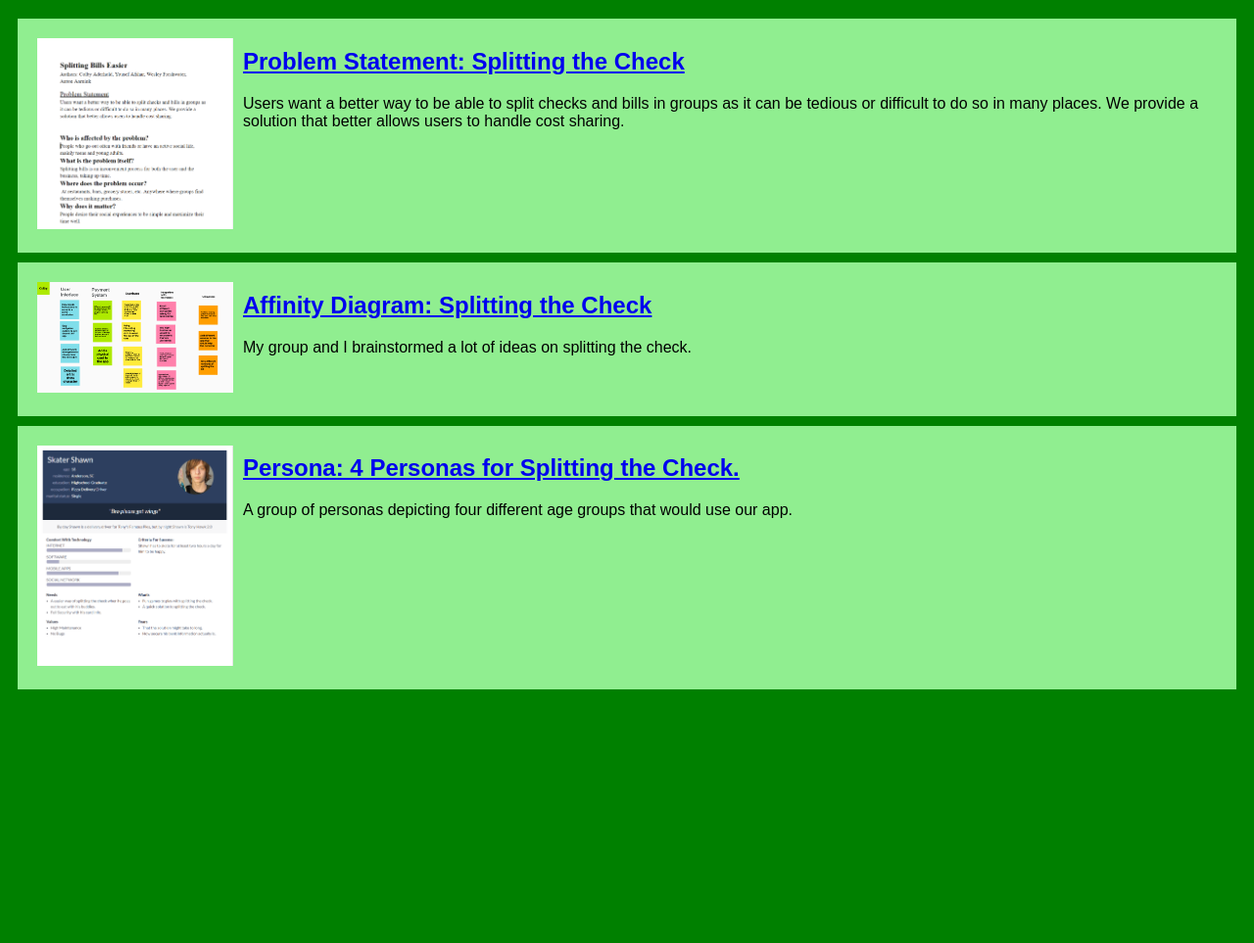
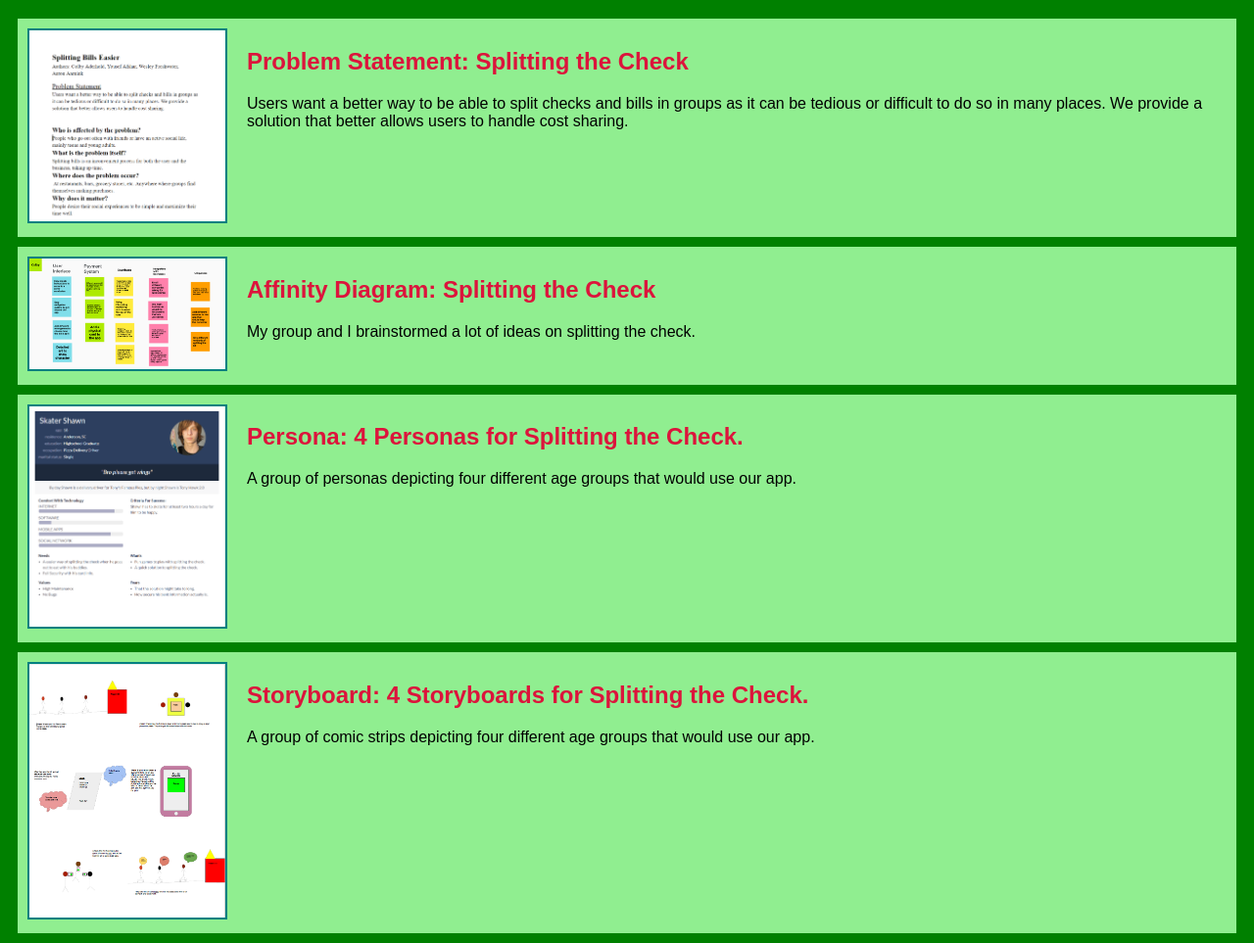
Before and after one commit to ColbyAderhold/ColbyAderhold.github.io, a plain HTML site: page index.html in a window 1280 px wide. Shown: the part 61-1024 px from the top of the page at 98% size. Before the commit the page ends 800 px from the top, so only its background shows below. Drawn offline with Linux system fonts and the light colour scheme.

Commit message:
Add files via upload

```diff
--- a/index.html
+++ b/index.html
@@ -39,5 +39,16 @@
                 </p>
             </section>
         </section>
+
+         <!-- Storyboard Assignment-->
+         <section class="assignment">
+            <a href="Files/colbyStoryboardFinal.pdf"><img src="images/Storyboard.png"></a>
+            <section class="ass-details">
+                <a href="Files/colbyStoryboardFinal.pdf"><h2>Storyboard: 4 Storyboards for Splitting the Check.</h2></a>
+                 <p>
+                  A group of comic strips depicting four different age groups that would use our app.
+                </p>
+            </section>
+        </section>
     </body>
 </html>
--- a/styles.css
+++ b/styles.css
@@ -12,10 +12,16 @@ body {
 
 .assignment img {
     width:200px;
-    padding:10px;
+    border:2px solid teal;
+    margin-right:20px;
 }
 
 h1 {
     color: lightsalmon;
     text-align:center;
 }
+
+a {
+    text-decoration:none;
+    color: crimson;
+}
```
Also changed, not shown: images/Storyboard.png (added), 3 other files.
